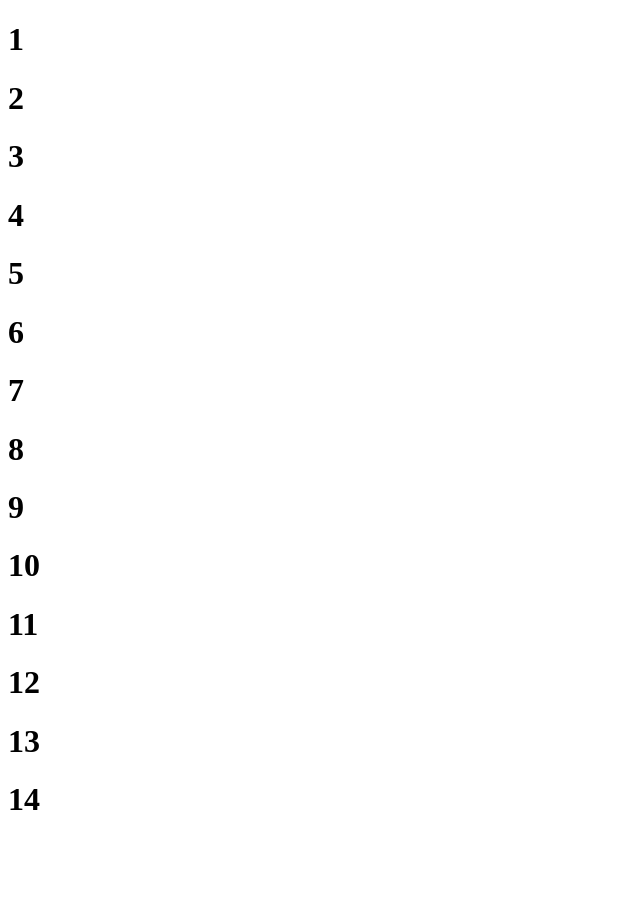
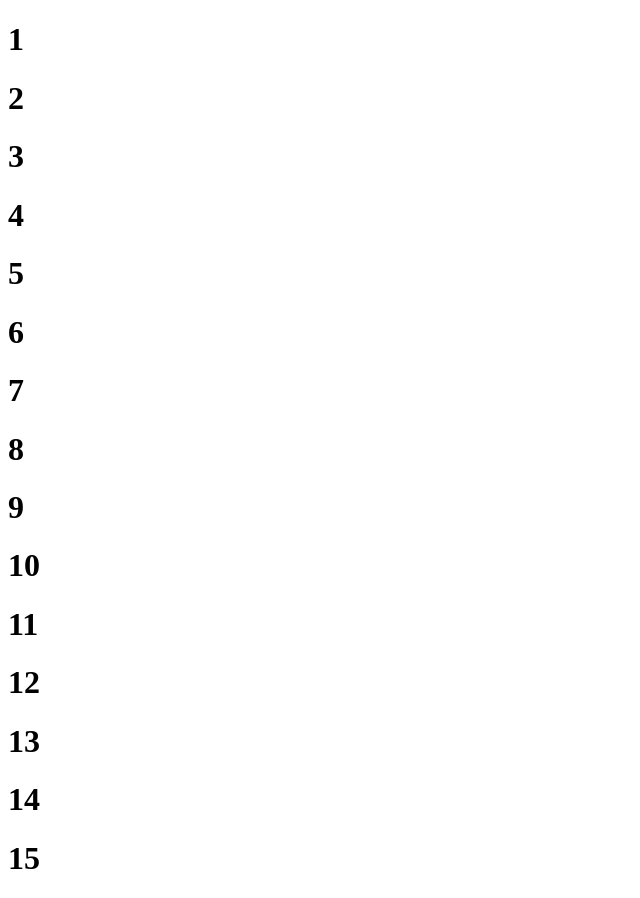
Before and after one commit to theit0/ecommerceFETests, a React (Vite) app: page / in a window 1280 px wide. Shown: the whole page, without its empty margins (0-640 px from the left). Before the commit the page ends 840 px from the top, so only its background shows below. Built offline with nearby package versions, Linux system fonts and the light colour scheme.

Commit message:
Test case 15

```diff
--- a/src/App.tsx
+++ b/src/App.tsx
@@ -18,6 +18,7 @@ function App() {
       <h1>12</h1>
       <h1>13</h1>
       <h1>14</h1>
+      <h1>15</h1>
     </>
   )
 }
```
